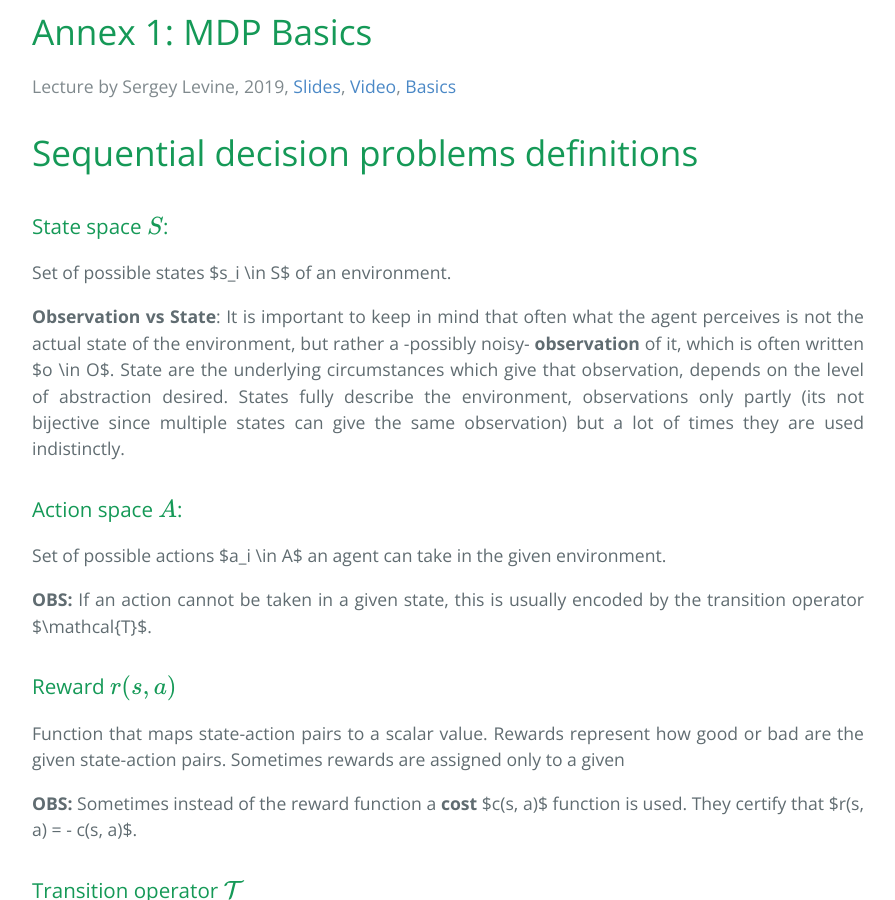
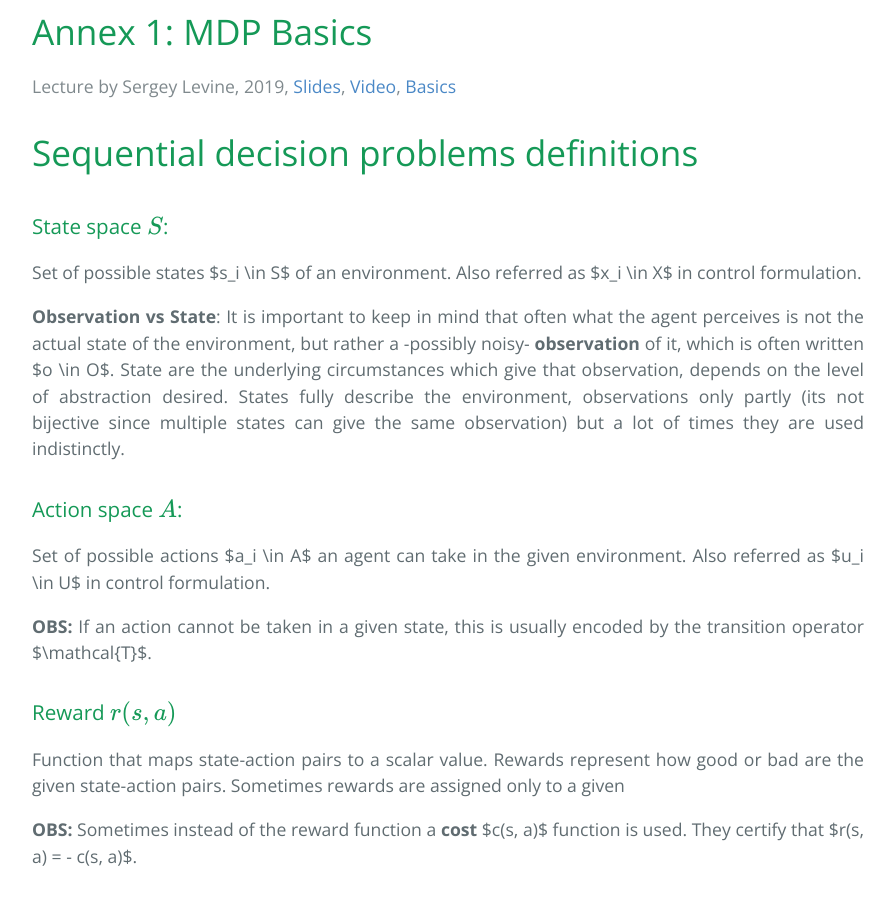
Before and after one commit to CampusAI/CampusAI.github.io, a Jekyll site: the page built from _lectures/annex/basic_concepts.md, in a window 1280 px wide and 900 px high, scrolled down 442 px. Shown: the whole window, without its empty margins (192-1087 px from the left). Built offline with Jekyll 4.4.1, drawn with Linux system fonts in a browser that asks for light colours; formulas are drawn with MathJax 3.

Commit message:
Added optimal control formulation

```diff
--- a/_lectures/annex/basic_concepts.md
+++ b/_lectures/annex/basic_concepts.md
@@ -11,12 +11,12 @@ video-link: https://www.youtube.com/watch?v=SinprXg2hUA&list=PLkFD6_40KJIwhWJpGa
 # Sequential decision problems definitions
 
 ### State space $$S$$:
-Set of possible states $s_i \in S$ of an environment.
+Set of possible states $s_i \in S$ of an environment. Also referred as $x_i \in X$ in control formulation.
 
 **Observation vs State**: It is important to keep in mind that often what the agent perceives is not the actual state of the environment, but rather a -possibly noisy- **observation** of it, which is often written $o \in O$. State are the underlying circumstances which give that observation, depends on the level of abstraction desired. States fully describe the environment, observations only partly (its not bijective since multiple states can give the same observation) but a lot of times they are used indistinctly.
 
 ### Action space $$A$$:
-Set of possible actions $a_i \in A$ an agent can take in the given environment.
+Set of possible actions $a_i \in A$ an agent can take in the given environment. Also referred as $u_i \in U$ in control formulation.
 
 **OBS:** If an action cannot be taken in a given state, this is usually encoded by the transition operator $\mathcal{T}$.
 
```
